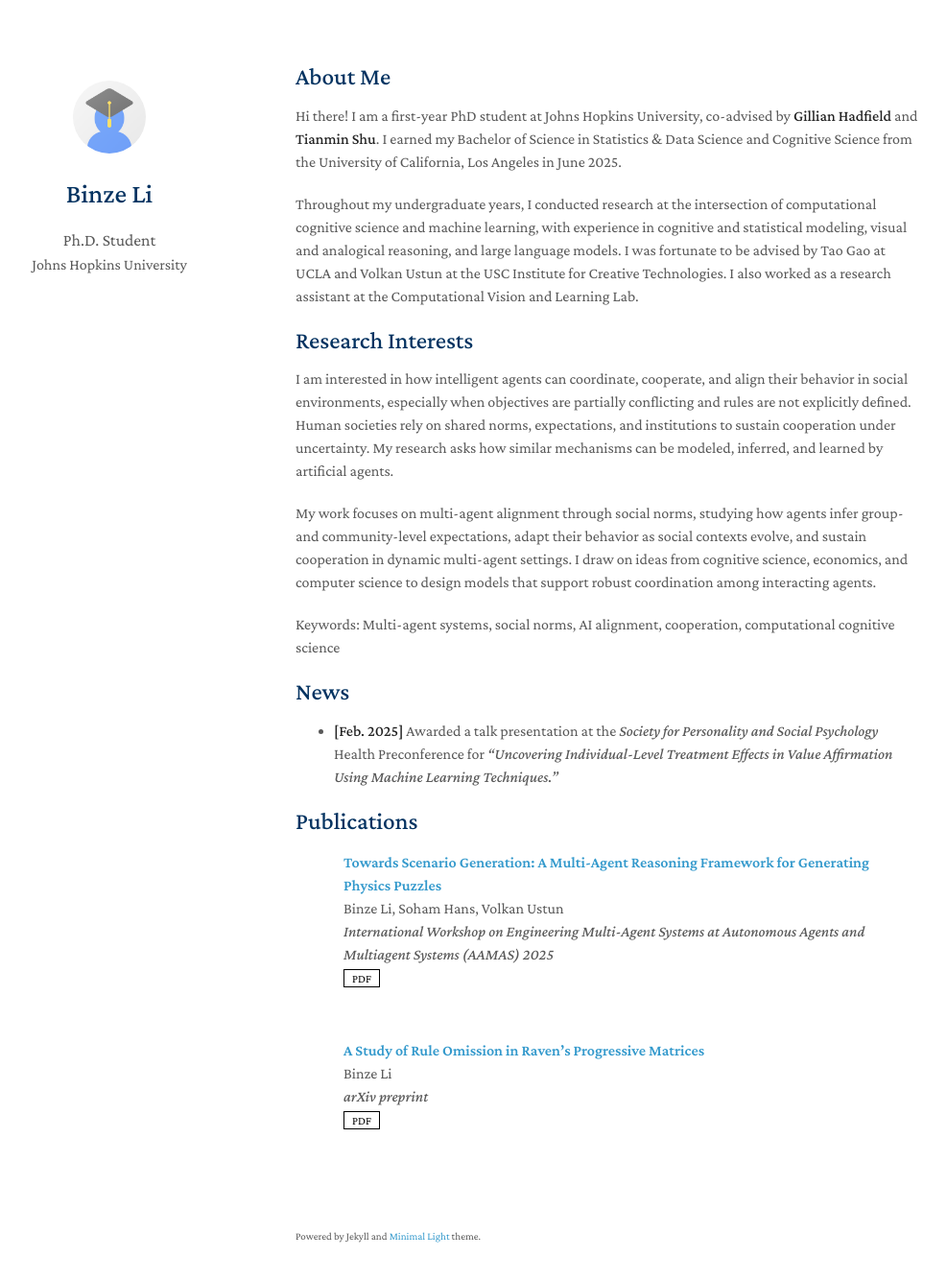
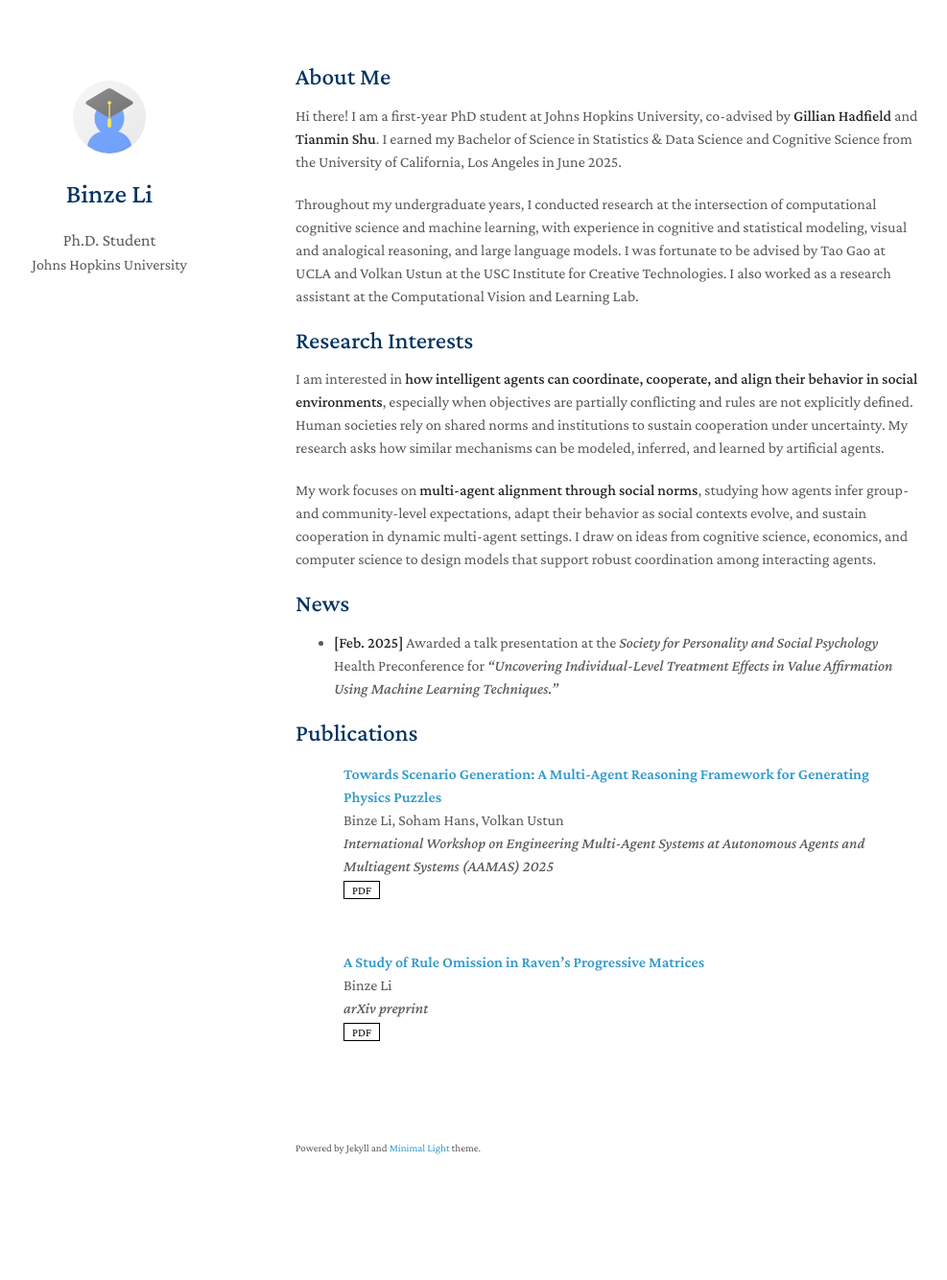
Before and after one commit to binzeli/binzeli.github.io, a Jekyll site: the page built from index.md, in a window 1280 px wide and 1369 px high. Shown: the top 1334 px of the window at 96% size, without its empty margins (162-1149 px from the left). Built offline with Jekyll 4.4.1, drawn with Linux system fonts in a browser that asks for light colours; a style sheet for code colours, icons or effects is not loaded; our own code applies the rules of GitHub Pages for plain Markdown files.

Commit message:
Revise research interests and keywords formatting
Updated the formatting of research interests and keywords for clarity.

```diff
--- a/index.md
+++ b/index.md
@@ -10,11 +10,11 @@ Throughout my undergraduate years, I conducted research at the intersection of c
 
 
 ## Research Interests
-I am interested in how intelligent agents can coordinate, cooperate, and align their behavior in social environments, especially when objectives are partially conflicting and rules are not explicitly defined. Human societies rely on shared norms, expectations, and institutions to sustain cooperation under uncertainty. My research asks how similar mechanisms can be modeled, inferred, and learned by artificial agents.
 
-My work focuses on multi-agent alignment through social norms, studying how agents infer group- and community-level expectations, adapt their behavior as social contexts evolve, and sustain cooperation in dynamic multi-agent settings. I draw on ideas from cognitive science, economics, and computer science to design models that support robust coordination among interacting agents.
+I am interested in **how intelligent agents can coordinate, cooperate, and align their behavior in social environments**, especially when objectives are partially conflicting and rules are not explicitly defined. Human societies rely on shared norms and institutions to sustain cooperation under uncertainty. My research asks how similar mechanisms can be modeled, inferred, and learned by artificial agents.
 
-Keywords: Multi-agent systems, social norms, AI alignment, cooperation, computational cognitive science
+My work focuses on **multi-agent alignment through social norms**, studying how agents infer group- and community-level expectations, adapt their behavior as social contexts evolve, and sustain cooperation in dynamic multi-agent settings. I draw on ideas from cognitive science, economics, and computer science to design models that support robust coordination among interacting agents.
+
 
 ## News
 
```
